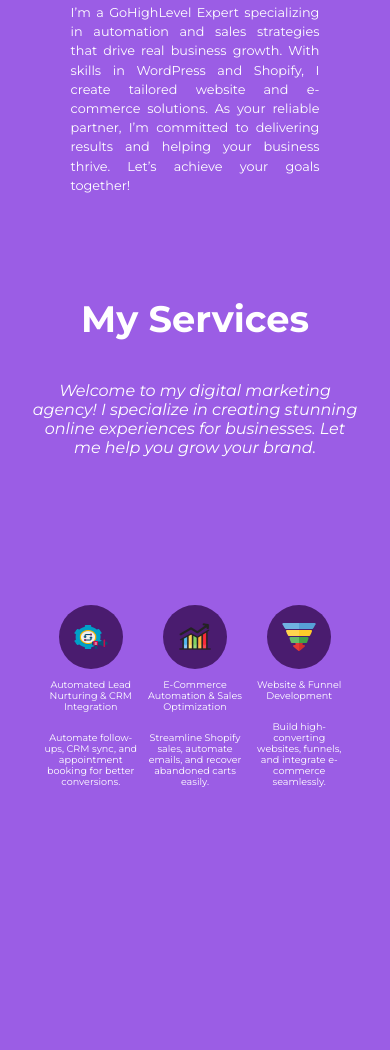
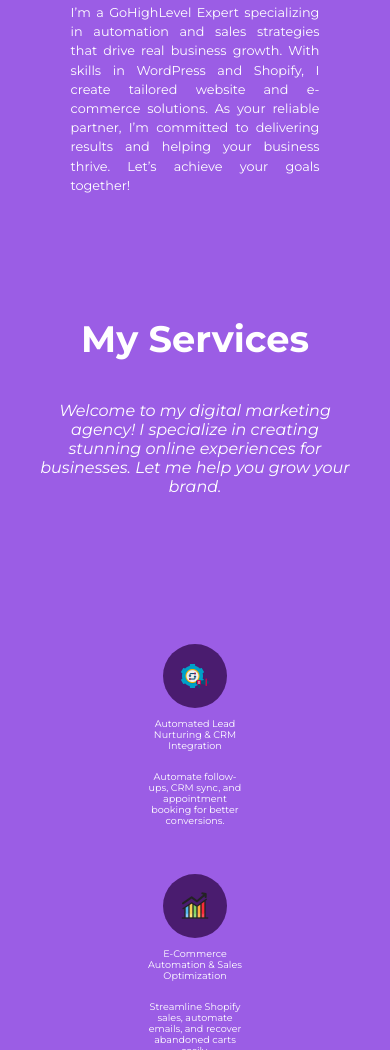
Before and after one commit to Historfic/Ate-Ren-Portfolio, a plain HTML site: page index.html in a window 390 px wide. Shown: the part 950-2000 px from the top of the page. Drawn offline with Linux system fonts and the light colour scheme.

Commit message:
Update styles.css
Responsive Skill Section

```diff
--- a/styles.css
+++ b/styles.css
@@ -412,23 +412,22 @@ body::-webkit-scrollbar {  /* Hide scrollbar for Chrome, Safari and Opera */
 /*START OF CONTAINER3////////////////////////////////////////////////////////////////////////////////////////////////*/
 
 
-.container3{
+.container3 {
     display: flex;
     justify-content: center;
     flex-direction: column;
-    height:100vh;
-    width:100%;
+    min-height: 100vh; /* Use min-height instead of height for better flexibility */
+    width: 100%;
     background-color: #9B5DE5;
     position: relative;
     overflow: hidden;
+    padding: 20px 0; /* Add padding for better spacing */
 }
 
-.skill-title{
+.skill-title {
     color: white;
-    margin-bottom: 0px;
-    font-family: 'Montserrat',sans-serif;
-    margin-top: 40px;
-    margin-bottom: 40px;
+    margin: 40px 0; /* Combine margin-top and margin-bottom */
+    font-family: 'Montserrat', sans-serif;
     display: flex;
     justify-content: center;
     opacity: 0;
@@ -436,9 +435,9 @@ body::-webkit-scrollbar {  /* Hide scrollbar for Chrome, Safari and Opera */
     transition: opacity 0.5s, transform 0.5s;
 }
 
-.skill-container{
+.skill-container {
     height: auto;
-    width: auto;
+    width: 100%; /* Use 100% width for better responsiveness */
     display: flex;
     justify-content: center;
     flex-wrap: wrap;
@@ -447,55 +446,78 @@ body::-webkit-scrollbar {  /* Hide scrollbar for Chrome, Safari and Opera */
     transition: opacity 0.5s, transform 0.5s;
 }
 
-.skill-icon{
-    height: 100%;
-    width: 90%;
+.skill-icon {
+    width: 100%; /* Use 100% width for better responsiveness */
     display: flex;
     justify-content: center;
     flex-wrap: wrap;
+    gap: 1rem; /* Add gap for better spacing between items */
 }
 
-.skill-icon-container{
+.skill-icon-container {
     display: flex;
     align-items: center;
     flex-direction: column;
+    margin: 10px; /* Add margin for better spacing */
 }
 
-.skill{
+.skill {
     height: 8.5rem;
     width: 8.5rem;
-    margin: 0 20px;
     display: flex;
     justify-content: center;
     align-items: center;
     flex-direction: column;
     border-radius: 100px;
-    background-color:#4A1C6F;
+    background-color: #4A1C6F;
 }
 
-.skill img{
+.skill img {
     height: 50%;
     width: 60%;
 }
 
-.skill-icon-container p{
-    margin:10px 0;
-    color:white;
-    font-family: 'Montserrat',sans-serif;
+.skill-icon-container p {
+    margin: 10px 0;
+    color: white;
+    font-family: 'Montserrat', sans-serif;
+    text-align: center; /* Center-align text */
 }
 
-.skill-description{
-    height: 100%;
-    width: 50%;
-    display: flex;
-    justify-content: flex-start;
+/* Responsive Styles for Mobile Devices */
+@media (max-width: 768px) {
+    .container3 {
+        height: auto; /* Allow height to adjust based on content */
+        padding: 20px 10px; /* Add padding for better spacing */
+    }
+
+    .skill-title {
+        margin: 20px 0; /* Reduce margin for smaller screens */
+        font-size: 1.5rem; /* Adjust font size for mobile */
+    }
+
+    .skill-icon {
+        flex-direction: column; /* Stack items vertically on mobile */
+        align-items: center;
+        gap: 0.5rem; /* Reduce gap for smaller screens */
+    }
+
+    .skill {
+        height: 6rem; /* Reduce size for mobile */
+        width: 6rem;
+        margin: 0; /* Remove horizontal margin */
+    }
+
+    .skill img {
+        height: 50%;
+        width: 50%; /* Adjust image size for mobile */
+    }
+
+    .skill-icon-container p {
+        font-size: 0.9rem; /* Adjust font size for mobile */
+    }
 }
 
-.skill-description-container{
-    height:auto;
-    width: 50%;
-    margin-left: 100px;
-}
 
 .spans2{
     color:#93acb3;
```
